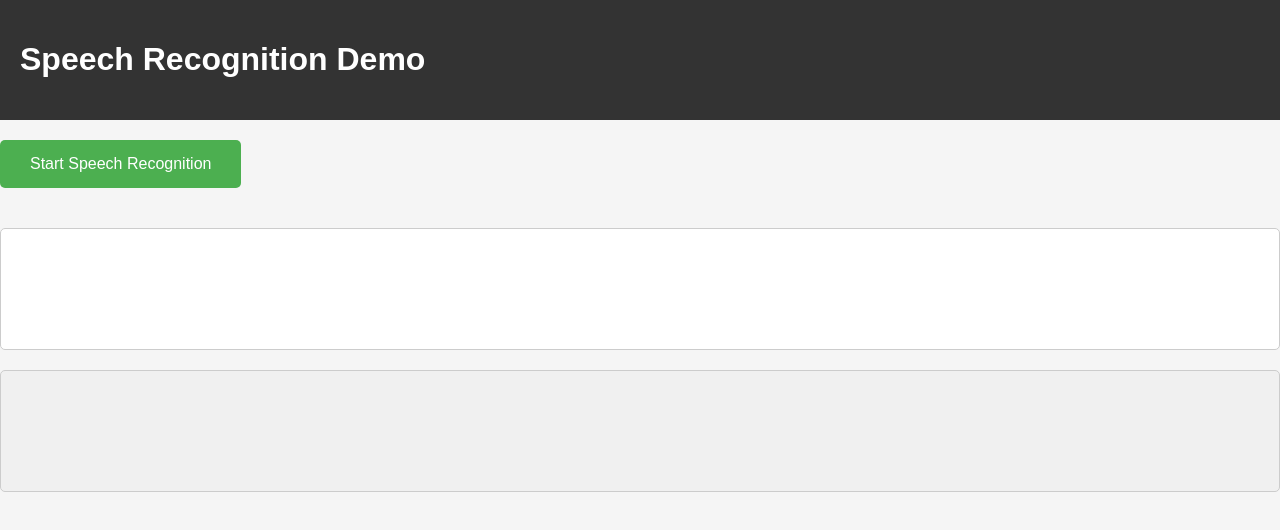
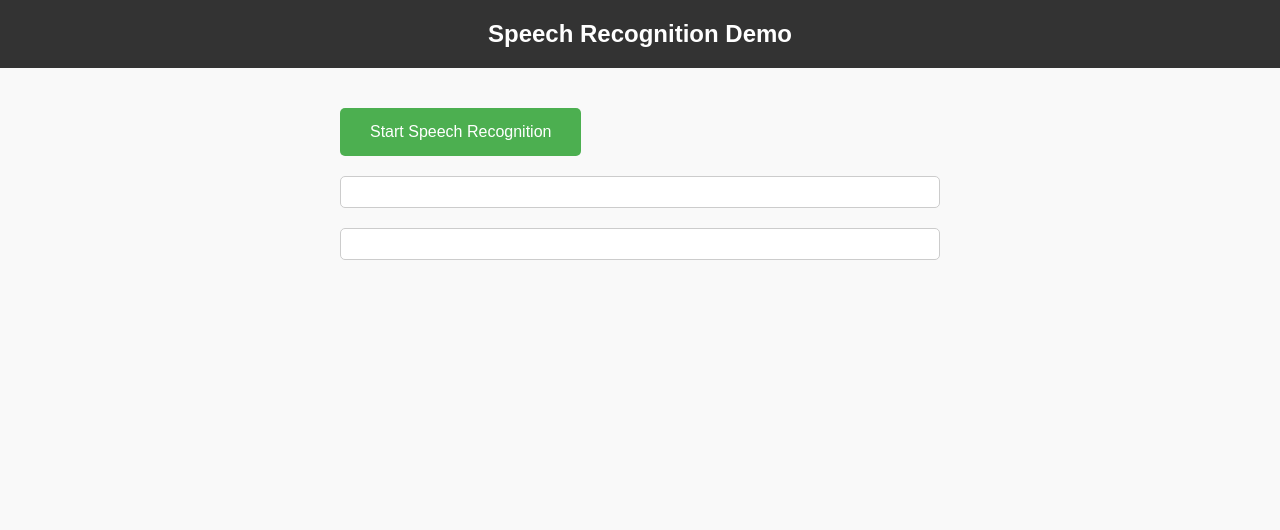
Before and after one commit to UG90/AI, a plain HTML site: page index.html in a window 1280 px wide. Drawn offline with Linux system fonts and the light colour scheme.

Commit message:
Update index.html

```diff
--- a/index.html
+++ b/index.html
@@ -10,7 +10,7 @@
             font-family: Arial, sans-serif;
             margin: 0;
             padding: 0;
-            background-color: #f5f5f5;
+            background-color: #f9f9f9;
             color: #333;
         }
 
@@ -18,7 +18,13 @@
             background-color: #333;
             color: #fff;
             padding: 20px;
+            text-align: center;
             margin-bottom: 20px;
+        }
+
+        h1 {
+            margin: 0;
+            font-size: 24px;
         }
 
         button {
@@ -37,26 +43,22 @@
             background-color: #45a049;
         }
 
-        #output {
-            margin-top: 20px;
-            font-size: 18px;
-            min-height: 100px;
-            border: 1px solid #ccc;
-            padding: 10px;
-            text-align: left;
-            background-color: #fff;
-            border-radius: 5px;
+        .container {
+            max-width: 600px;
+            margin: 0 auto;
+            padding: 20px;
         }
 
-        #answer {
-            margin-top: 20px;
-            font-size: 18px;
-            min-height: 100px;
+        #output, #answer {
+            background-color: #fff;
             border: 1px solid #ccc;
-            padding: 10px;
-            text-align: left;
-            background-color: #f0f0f0;
+            padding: 15px;
             border-radius: 5px;
+            margin-bottom: 20px;
+        }
+
+        #output b, #answer b {
+            color: #555;
         }
     </style>
 </head>
@@ -64,9 +66,11 @@
     <header>
         <h1>Speech Recognition Demo</h1>
     </header>
-    <button id="startButton">Start Speech Recognition</button>
-    <div id="output"></div>
-    <div id="answer"></div>
+    <div class="container">
+        <button id="startButton">Start Speech Recognition</button>
+        <div id="output"></div>
+        <div id="answer"></div>
+    </div>
 
     <script>
         // API keys (Replace these with your actual API keys)
@@ -94,7 +98,7 @@
             const transcript = event.results[0][0].transcript;
             const confidence = event.results[0][0].confidence;
 
-            outputDiv.innerHTML = '<b>Result:</b> ' + transcript + '<br><b>Confidence:</b> ' + (confidence * 100).toFixed(2) + '%';
+            outputDiv.innerHTML = '<b>Spoken Text:</b> ' + transcript + '<br><b>Confidence:</b> ' + (confidence * 100).toFixed(2) + '%';
 
             // Send the transcript to the server for ChatGPT processing
             fetch('/chatgpt', {
```
